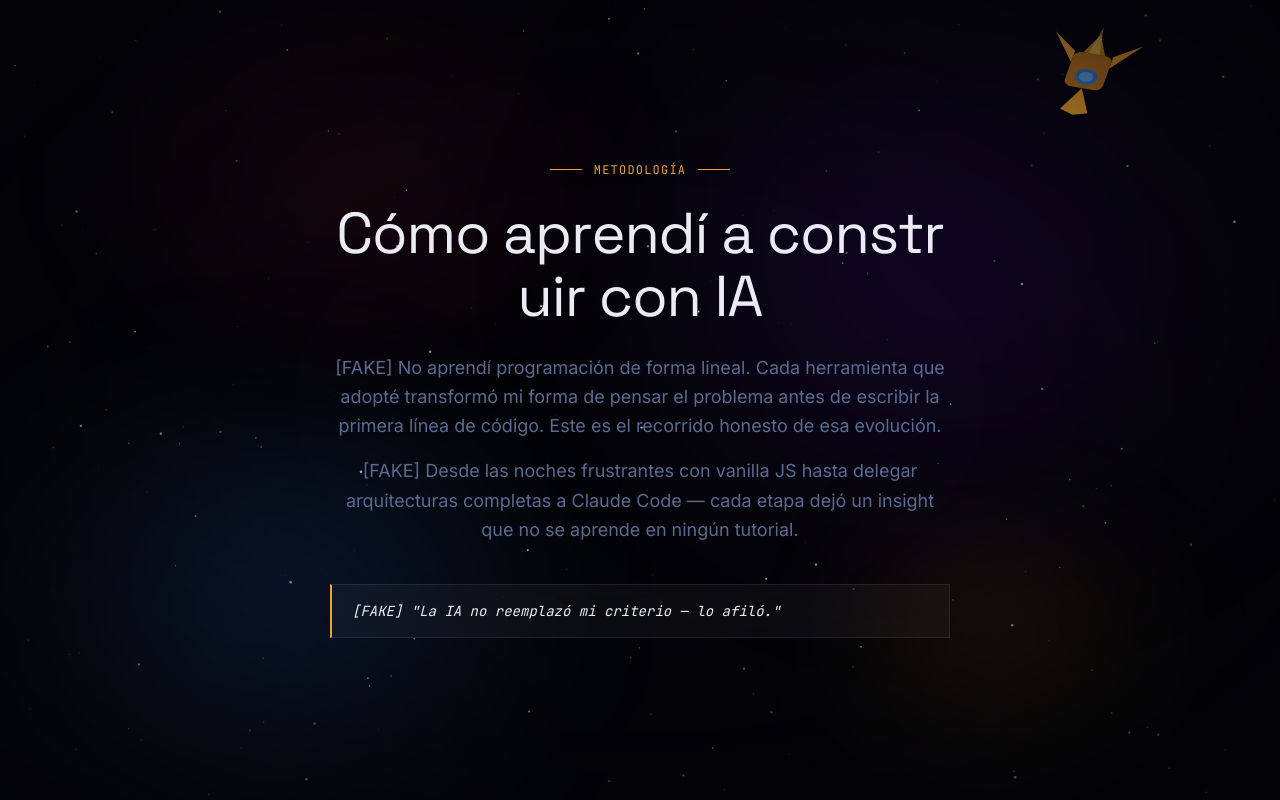
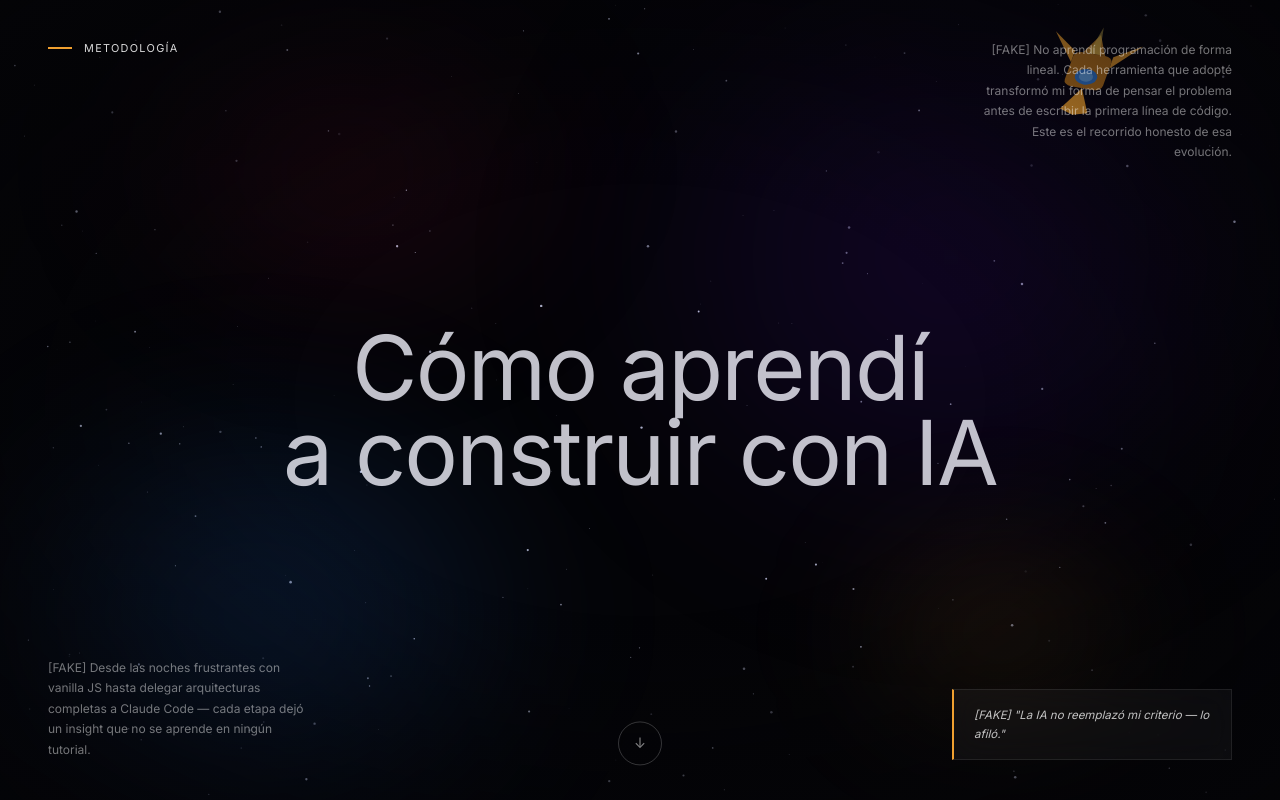
Before and after one commit to EdgarVMora/pro-personal-web, a React (Vite) app: page /methodology in a window 1280 px wide. Shown: the top 800 px of the page. Built offline with nearby package versions, Linux system fonts and the light colour scheme.

Commit message:
feat: redesign IntroSection with full-viewport editorial grid layout

```diff
--- a/src/pages/Methodology/sections/IntroSection.jsx
+++ b/src/pages/Methodology/sections/IntroSection.jsx
@@ -39,66 +39,170 @@ function IntroSection() {
         start: 'top 75%',
       },
     })
+
+    // Loop continuo de la flecha
+    gsap.to('.intro-arrow', {
+      y: 6, duration: 1.3, repeat: -1,
+      yoyo: true, ease: 'sine.inOut', delay: 1.8,
+    })
   }, { scope: sectionRef })
 
   return (
     <section
       ref={sectionRef}
-      className="min-h-screen flex flex-col items-center justify-center px-6 md:px-16 lg:px-24 py-24"
+      style={{
+        position: 'relative',
+        height: '100vh',
+        width: '100%',
+        overflow: 'hidden',
+        display: 'grid',
+        gridTemplateRows: 'auto 1fr auto',
+        padding: '2.5rem 3rem',
+        zIndex: 10,
+      }}
     >
-      <div style={{ maxWidth: '620px', margin: '0 auto', textAlign: 'center' }}>
 
-        {/* Label */}
-        <div className="intro-anim flex items-center justify-center gap-3 mb-6">
-          <div className="h-px w-8 bg-accent" />
-          <span className="font-mono text-xs uppercase tracking-widest text-accent">
+      {/* FILA 0 — esquinas superiores */}
+      <div style={{ display: 'flex', justifyContent: 'space-between', alignItems: 'flex-start' }}>
+
+        {/* Esquina sup-izq — label badge */}
+        <div
+          className="intro-anim"
+          style={{ display: 'flex', alignItems: 'center', gap: '0.75rem' }}
+        >
+          <div style={{ width: '24px', height: '2px', background: 'var(--color-accent)' }} />
+          <span style={{
+            fontFamily: 'var(--font-family-mono)',
+            fontSize: '0.68rem',
+            color: 'rgba(255,255,255,0.85)',
+            letterSpacing: '0.12em',
+            textTransform: 'uppercase',
+          }}>
             Metodología
           </span>
-          <div className="h-px w-8 bg-accent" />
         </div>
 
-        {/* Heading — animado con SplitText */}
-        <div style={{ perspective: '400px' }}>
-          <h1
-            ref={titleRef}
-            className="font-display text-title text-foreground mb-6 leading-tight"
-          >
-            Cómo aprendí a construir con IA
-          </h1>
-        </div>
-
-        {/* Párrafo principal */}
-        <p className="intro-anim font-sans text-lg leading-relaxed text-muted mb-4">
+        {/* Esquina sup-der — párrafo principal */}
+        <p
+          className="intro-anim"
+          style={{
+            fontFamily: 'var(--font-family-sans)',
+            fontSize: '0.75rem',
+            color: 'rgba(255,255,255,0.45)',
+            lineHeight: 1.7,
+            maxWidth: '260px',
+            textAlign: 'right',
+            margin: 0,
+          }}
+        >
           {/* TODO: contenido real */}
           [FAKE] No aprendí programación de forma lineal. Cada herramienta que adopté
           transformó mi forma de pensar el problema antes de escribir la primera línea de código.
           Este es el recorrido honesto de esa evolución.
         </p>
 
-        {/* Párrafo secundario */}
-        <p className="intro-anim font-sans text-lg leading-relaxed text-muted mb-10">
+      </div>
+
+      {/* FILA 1 — título central */}
+      <div style={{ display: 'flex', alignItems: 'center', justifyContent: 'center' }}>
+        <div style={{ perspective: '600px' }}>
+          <h1
+            ref={titleRef}
+            style={{
+              fontFamily: 'var(--font-family-display)',
+              fontSize: 'clamp(3rem, 7vw, 8.5rem)',
+              fontWeight: 400,
+              color: 'rgba(235, 235, 245, 0.82)',
+              letterSpacing: '-0.02em',
+              lineHeight: 0.95,
+              textAlign: 'center',
+              userSelect: 'none',
+              margin: 0,
+            }}
+          >
+            <span style={{ display: 'block' }}>Cómo aprendí</span>
+            <span style={{ display: 'block' }}>a construir con IA</span>
+          </h1>
+        </div>
+      </div>
+
+      {/* FILA 2 — esquinas inferiores + flecha */}
+      <div style={{ display: 'flex', justifyContent: 'space-between', alignItems: 'flex-end', position: 'relative' }}>
+
+        {/* Esquina inf-izq — párrafo secundario */}
+        <p
+          className="intro-anim"
+          style={{
+            fontFamily: 'var(--font-family-sans)',
+            fontSize: '0.75rem',
+            color: 'rgba(255,255,255,0.45)',
+            lineHeight: 1.7,
+            maxWidth: '260px',
+            margin: 0,
+          }}
+        >
           {/* TODO: contenido real */}
           [FAKE] Desde las noches frustrantes con vanilla JS hasta delegar arquitecturas completas
           a Claude Code — cada etapa dejó un insight que no se aprende en ningún tutorial.
         </p>
 
-        {/* Frase destacada — glassmorphism */}
-        <blockquote
-          className="intro-anim pl-5 py-4 pr-5 font-mono text-sm text-foreground italic"
+        {/* Flecha central */}
+        <div
+          className="intro-arrow"
+          style={{ position: 'absolute', bottom: 0, left: '50%', transform: 'translateX(-50%)' }}
+        >
+          <button
+            onClick={() => window.scrollBy({ top: window.innerHeight, behavior: 'smooth' })}
+            style={{
+              width: '44px',
+              height: '44px',
+              borderRadius: '50%',
+              border: '1px solid rgba(255,255,255,0.2)',
+              background: 'transparent',
+              cursor: 'pointer',
+              display: 'flex',
+              alignItems: 'center',
+              justifyContent: 'center',
+            }}
+          >
+            <span style={{
+              fontFamily: 'var(--font-family-mono)',
+              fontSize: '0.9rem',
+              color: 'rgba(255,255,255,0.5)',
+            }}>
+              ↓
+            </span>
+          </button>
+        </div>
+
+        {/* Esquina inf-der — frase destacada */}
+        <div
+          className="intro-anim"
           style={{
             background: 'rgba(255,255,255,0.04)',
             backdropFilter: 'blur(16px)',
             WebkitBackdropFilter: 'blur(16px)',
             border: '1px solid rgba(255,255,255,0.08)',
             borderLeft: '2px solid #f0a030',
-            textAlign: 'left',
+            padding: '1rem 1.25rem',
+            maxWidth: '280px',
           }}
         >
-          {/* TODO: contenido real */}
-          [FAKE] "La IA no reemplazó mi criterio — lo afiló."
-        </blockquote>
+          <span style={{
+            fontFamily: 'var(--font-family-mono)',
+            fontSize: '0.72rem',
+            color: 'rgba(255,255,255,0.75)',
+            fontStyle: 'italic',
+            lineHeight: 1.6,
+            display: 'block',
+          }}>
+            {/* TODO: contenido real */}
+            [FAKE] "La IA no reemplazó mi criterio — lo afiló."
+          </span>
+        </div>
 
       </div>
+
     </section>
   )
 }
```
